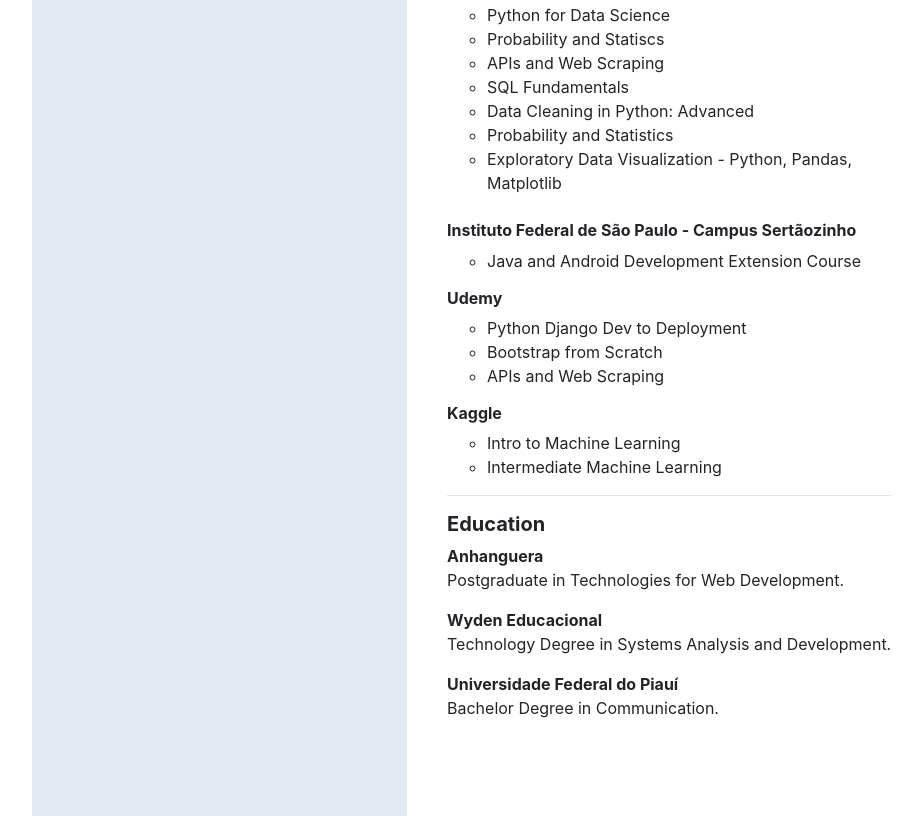
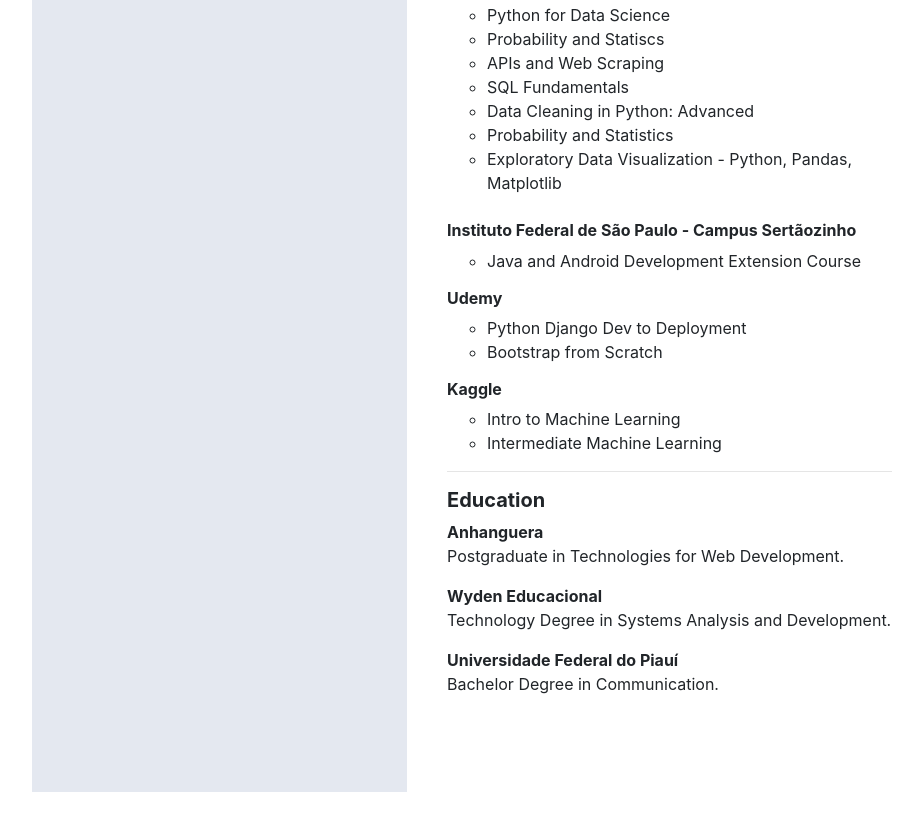
Before and after one commit to vieirasousa/resume, a plain HTML site: page index.html in a window 1280 px wide. Shown: the part 1627-2443 px from the top of the page, without its empty margins (158-1079 px from the left). After the commit the page ends 2419 px from the top, so only its background shows below. Drawn offline with nearby package versions, Linux system fonts and the light colour scheme.

Commit message:
Update index.html

```diff
--- a/index.html
+++ b/index.html
@@ -169,7 +169,6 @@
                 <ul>
                     <li>Python Django Dev to Deployment</li>
                     <li>Bootstrap from Scratch</li>
-                    <li>APIs and Web Scraping</li>
                 </ul>
 
                 <h6><strong>Kaggle</strong></h6>
```
